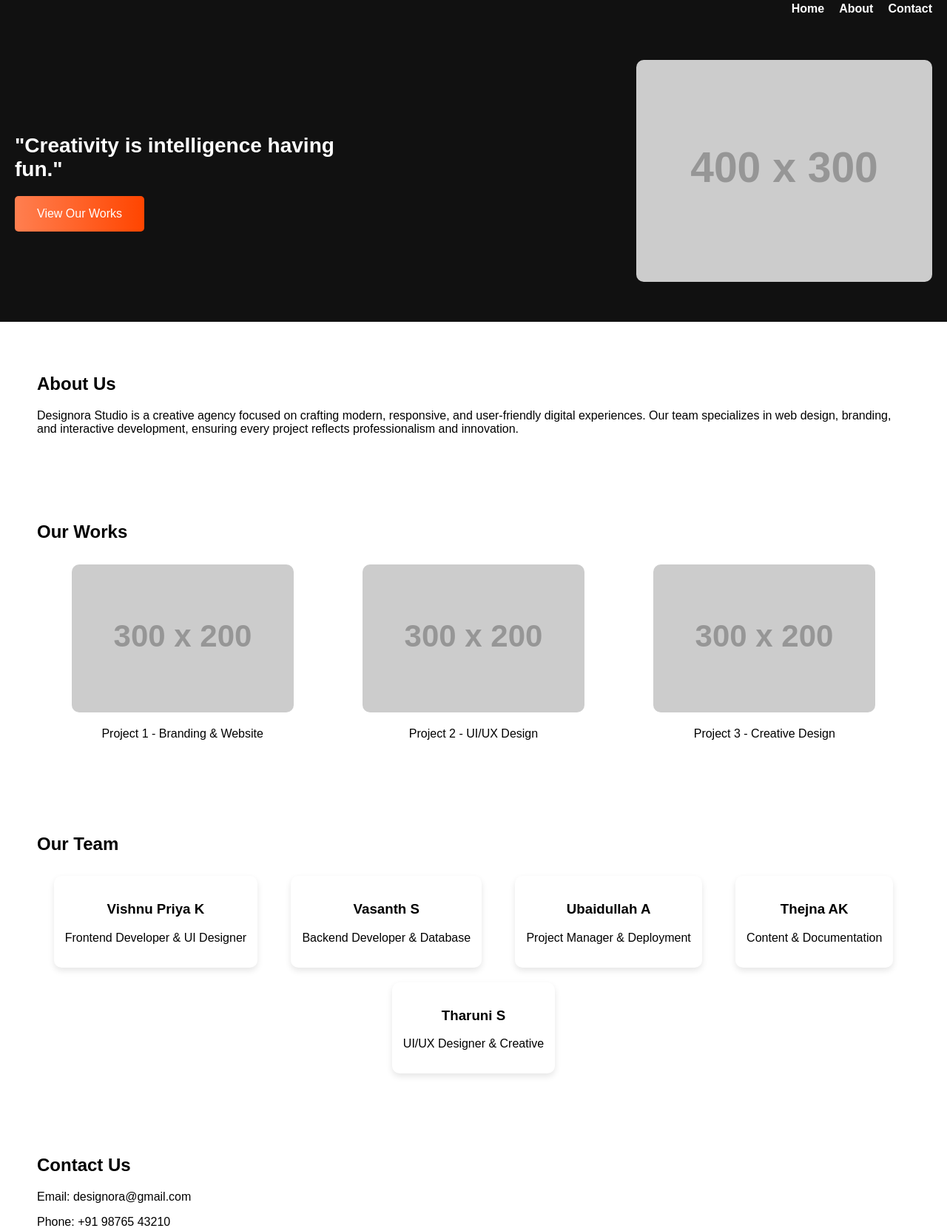
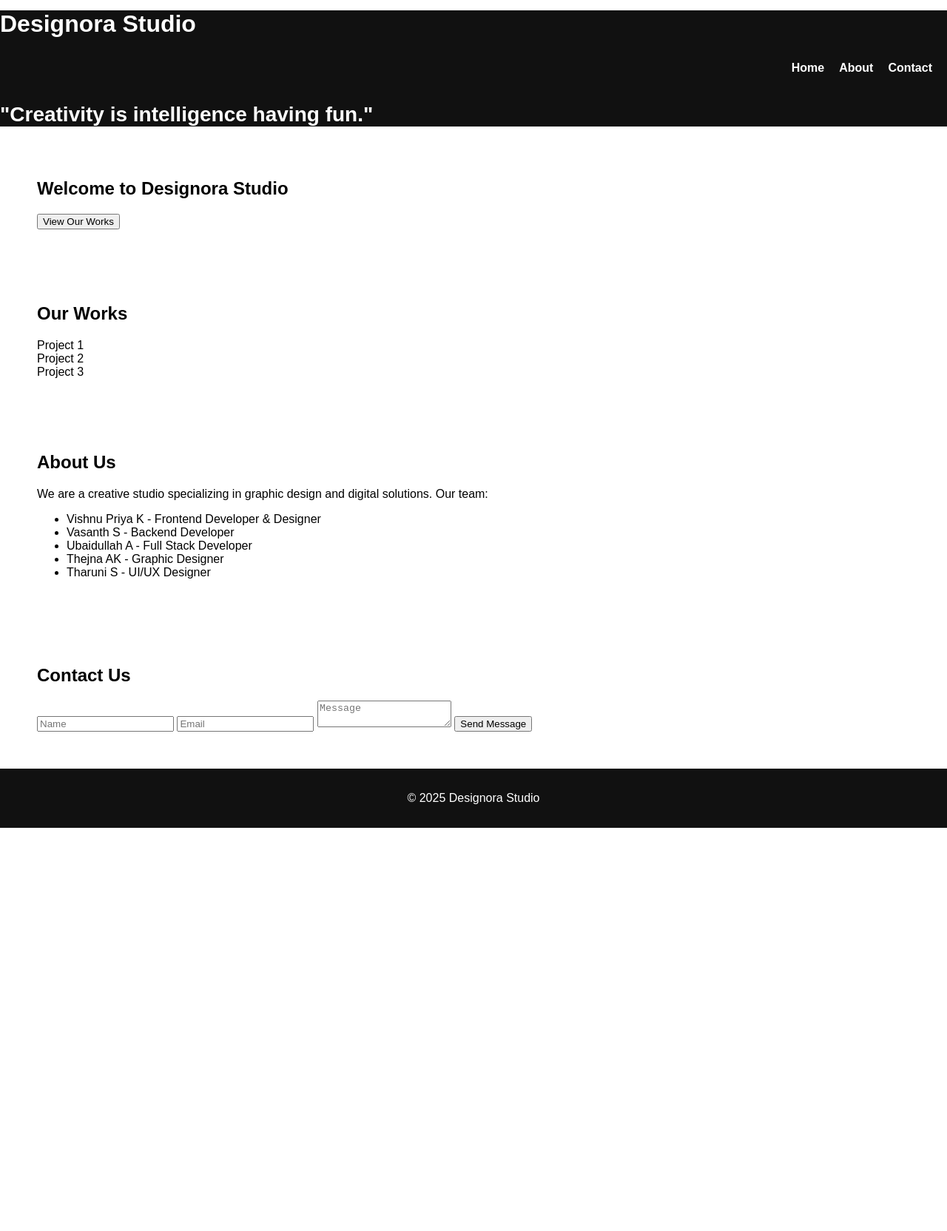
Before and after one commit to vishnupriya-kamaraj/designora-studio, a plain HTML site: page index.html in a window 1280 px wide. Shown: the part 7-1671 px from the top of the page at 74% size. After the commit the page ends 1126 px from the top, so only its background shows below. Drawn offline with Linux system fonts and the light colour scheme; placeholder pictures from the web are drawn by us.

Commit message:
Update index.html

```diff
--- a/index.html
+++ b/index.html
@@ -2,12 +2,13 @@
 <html lang="en">
 <head>
     <meta charset="UTF-8">
+    <meta name="viewport" content="width=device-width, initial-scale=1.0">
     <title>Designora Studio</title>
     <link rel="stylesheet" href="style.css">
 </head>
 <body>
-
     <header>
+        <h1>Designora Studio</h1>
         <nav>
             <ul>
                 <li><a href="#home">Home</a></li>
@@ -15,79 +16,50 @@
                 <li><a href="#contact">Contact</a></li>
             </ul>
         </nav>
-    <div class="hero" id="home">
-        <div class="hero-text">
         <p class="quote">"Creativity is intelligence having fun."</p>
-            <button onclick="scrollToSection('portfolio')">View Our Works</button>
+    </header>
+
+    <section id="home">
+        <div class="home-content">
+            <h2>Welcome to Designora Studio</h2>
+            <button onclick="viewWorks()">View Our Works</button>
         </div>
-        <div class="hero-image">
-            <img src="https://via.placeholder.com/400x300.png?text=Our+Team+or+Work" alt="Our Work">
+    </section>
+
+    <section id="works">
+        <h2>Our Works</h2>
+        <div class="projects">
+            <!-- Add images or project placeholders -->
+            <div class="project">Project 1</div>
+            <div class="project">Project 2</div>
+            <div class="project">Project 3</div>
         </div>
-    </div>
-</header>
+    </section>
 
     <section id="about">
         <h2>About Us</h2>
-    <p>
-        Designora Studio is a creative agency focused on crafting modern, responsive,
-        and user-friendly digital experiences. Our team specializes in web design,
-        branding, and interactive development, ensuring every project reflects
-        professionalism and innovation.
-    </p>
-</section>
-
-<section id="portfolio">
-    <h2>Our Works</h2>
-    <div class="works">
-        <div class="work">
-            <img src="https://via.placeholder.com/300x200.png?text=Project+1" alt="Project 1">
-            <p>Project 1 - Branding & Website</p>
-        </div>
-        <div class="work">
-            <img src="https://via.placeholder.com/300x200.png?text=Project+2" alt="Project 2">
-            <p>Project 2 - UI/UX Design</p>
-        </div>
-        <div class="work">
-            <img src="https://via.placeholder.com/300x200.png?text=Project+3" alt="Project 3">
-            <p>Project 3 - Creative Design</p>
-        </div>
-    </div>
-</section>
-
-<section id="team">
-    <h2>Our Team</h2>
-    <div class="team-members">
-        <div class="member">
-            <h3>Vishnu Priya K</h3>
-            <p>Frontend Developer & UI Designer</p>
-        </div>
-        <div class="member">
-            <h3>Vasanth S</h3>
-            <p>Backend Developer & Database</p>
-        </div>
-        <div class="member">
-            <h3>Ubaidullah A</h3>
-            <p>Project Manager & Deployment</p>
-        </div>
-        <div class="member">
-            <h3>Thejna AK</h3>
-            <p>Content & Documentation</p>
-        </div>
-        <div class="member">
-            <h3>Tharuni S</h3>
-            <p>UI/UX Designer & Creative</p>
-        </div>
-    </div>
+        <p>We are a creative studio specializing in graphic design and digital solutions. Our team:</p>
+        <ul>
+            <li>Vishnu Priya K - Frontend Developer & Designer</li>
+            <li>Vasanth S - Backend Developer</li>
+            <li>Ubaidullah A - Full Stack Developer</li>
+            <li>Thejna AK - Graphic Designer</li>
+            <li>Tharuni S - UI/UX Designer</li>
+        </ul>
     </section>
 
     <section id="contact">
         <h2>Contact Us</h2>
-    <p>Email: designora@gmail.com</p>
-    <p>Phone: +91 98765 43210</p>
+        <form>
+            <input type="text" placeholder="Name" required>
+            <input type="email" placeholder="Email" required>
+            <textarea placeholder="Message" required></textarea>
+            <button type="submit">Send Message</button>
+        </form>
     </section>
 
     <footer>
-    <p>© 2025 Designora Studio. All rights reserved.</p>
+        <p>© 2025 Designora Studio</p>
     </footer>
 
     <script src="script.js"></script>
```
Lines whose indentation alone changed are shown as unchanged.
